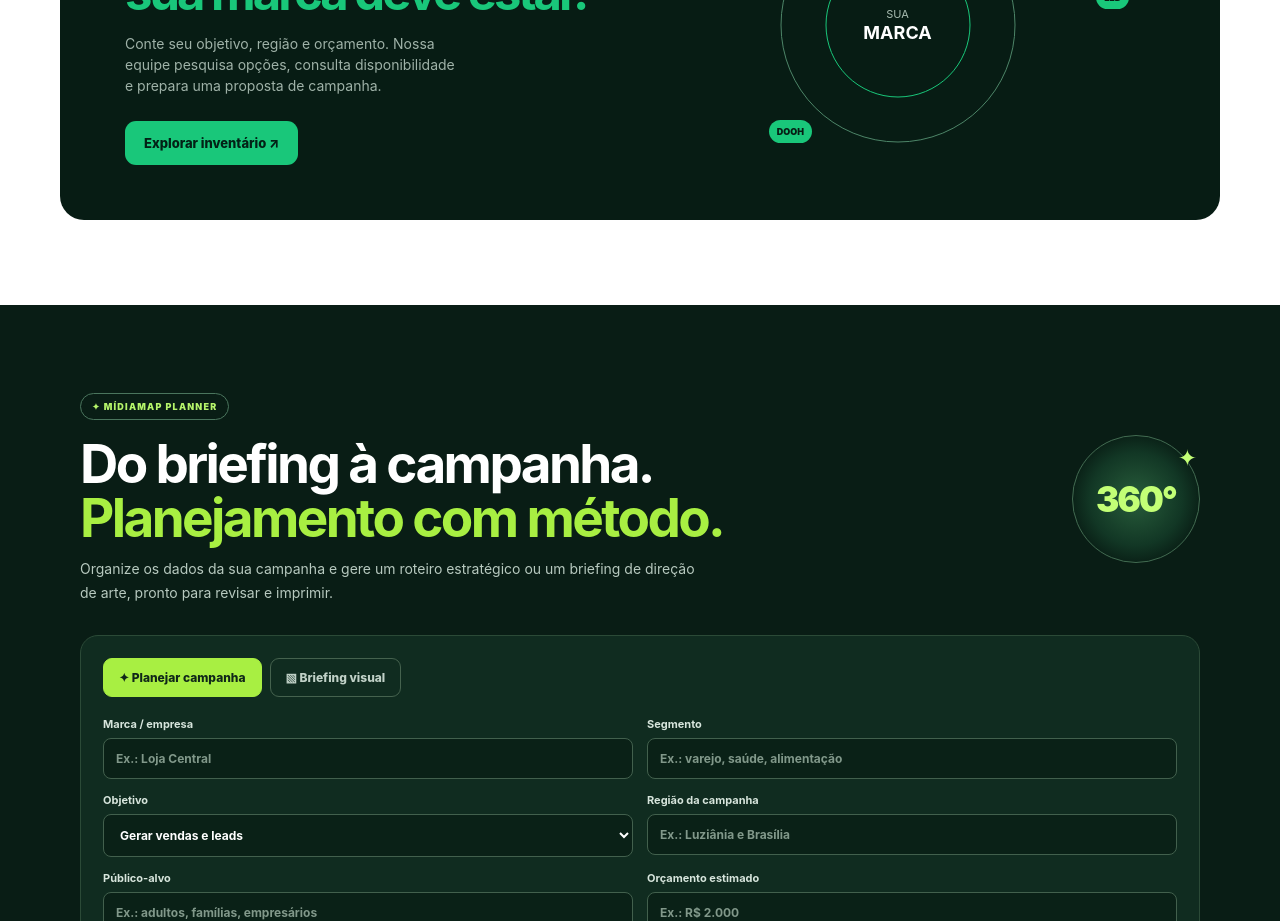
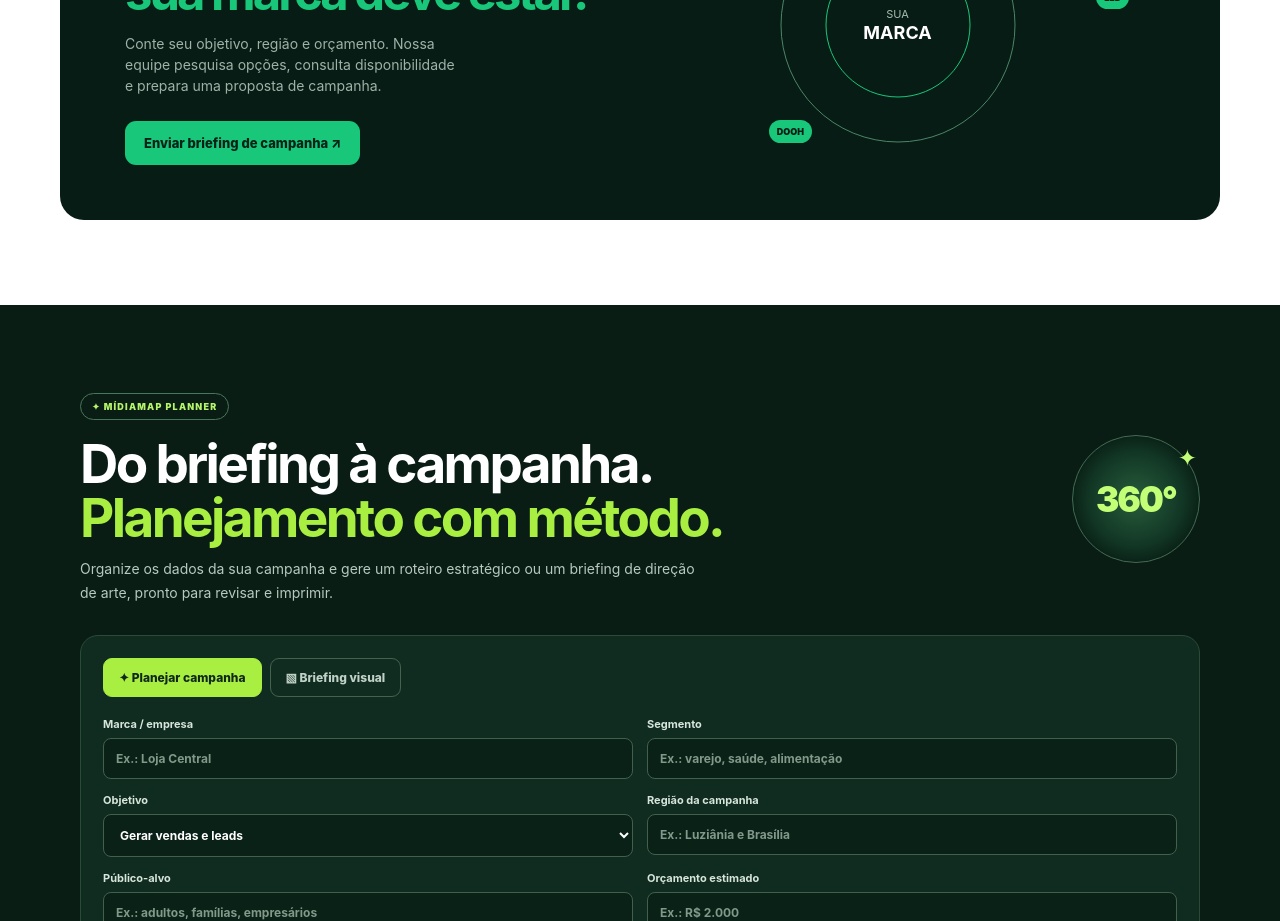
Before and after one commit to studioalfamarketingdigital-dev/midiamap-github-pages, a Next.js app: page / in a window 1280 px wide. Shown: the part 3320-4241 px from the top of the page. Built offline with nearby package versions, Linux system fonts and the light colour scheme.

Commit message:
Route homepage campaign and supplier CTAs to forms

```diff
--- a/app/page.tsx
+++ b/app/page.tsx
@@ -74,7 +74,7 @@ export default function Home() {
         <section className="section inventory-section" id="inventario"><div className="container"><div className="section-heading compact"><div><span className="eyebrow">INVENTÁRIO EM DESTAQUE</span><h2>Sua próxima campanha<br /><span>começa no mapa.</span></h2></div><span className="text-link">Espaços e formatos</span></div><Inventory /></div></section>
 
 
-        <section className="split-cta container" id="anuncie"><div><span className="eyebrow light">PARA ANUNCIANTES</span><h2>Encontre onde<br /><em>sua marca deve estar.</em></h2><p>Conte seu objetivo, região e orçamento. Nossa equipe pesquisa opções, consulta disponibilidade e prepara uma proposta de campanha.</p><a className="button button-green" href="#inventario">Explorar inventário ↗</a></div><div className="cta-orbit"><div className="orbit orbit-a" /><div className="orbit orbit-b" /><div className="orbit-label">SUA<br /><b>MARCA</b></div><span className="orbit-pin op1">OOH</span><span className="orbit-pin op2">LED</span><span className="orbit-pin op3">DOOH</span></div></section>
+        <section className="split-cta container" id="anuncie"><div><span className="eyebrow light">PARA ANUNCIANTES</span><h2>Encontre onde<br /><em>sua marca deve estar.</em></h2><p>Conte seu objetivo, região e orçamento. Nossa equipe pesquisa opções, consulta disponibilidade e prepara uma proposta de campanha.</p><a className="button button-green" href="/anunciar/">Enviar briefing de campanha ↗</a></div><div className="cta-orbit"><div className="orbit orbit-a" /><div className="orbit orbit-b" /><div className="orbit-label">SUA<br /><b>MARCA</b></div><span className="orbit-pin op1">OOH</span><span className="orbit-pin op2">LED</span><span className="orbit-pin op3">DOOH</span></div></section>
 
         <section className="programmatic-section" id="programatica"><div className="container"><ProgrammaticAI /></div></section>
 
```
